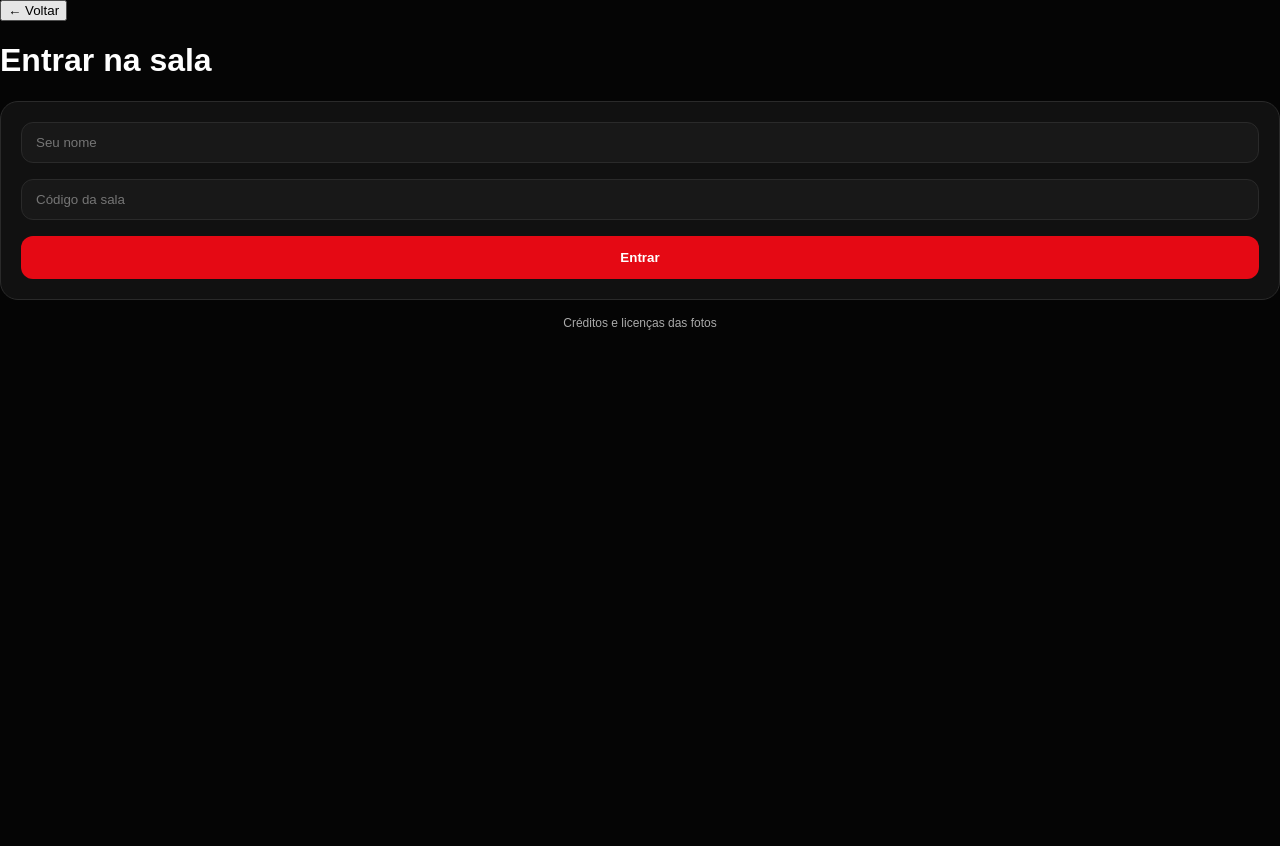
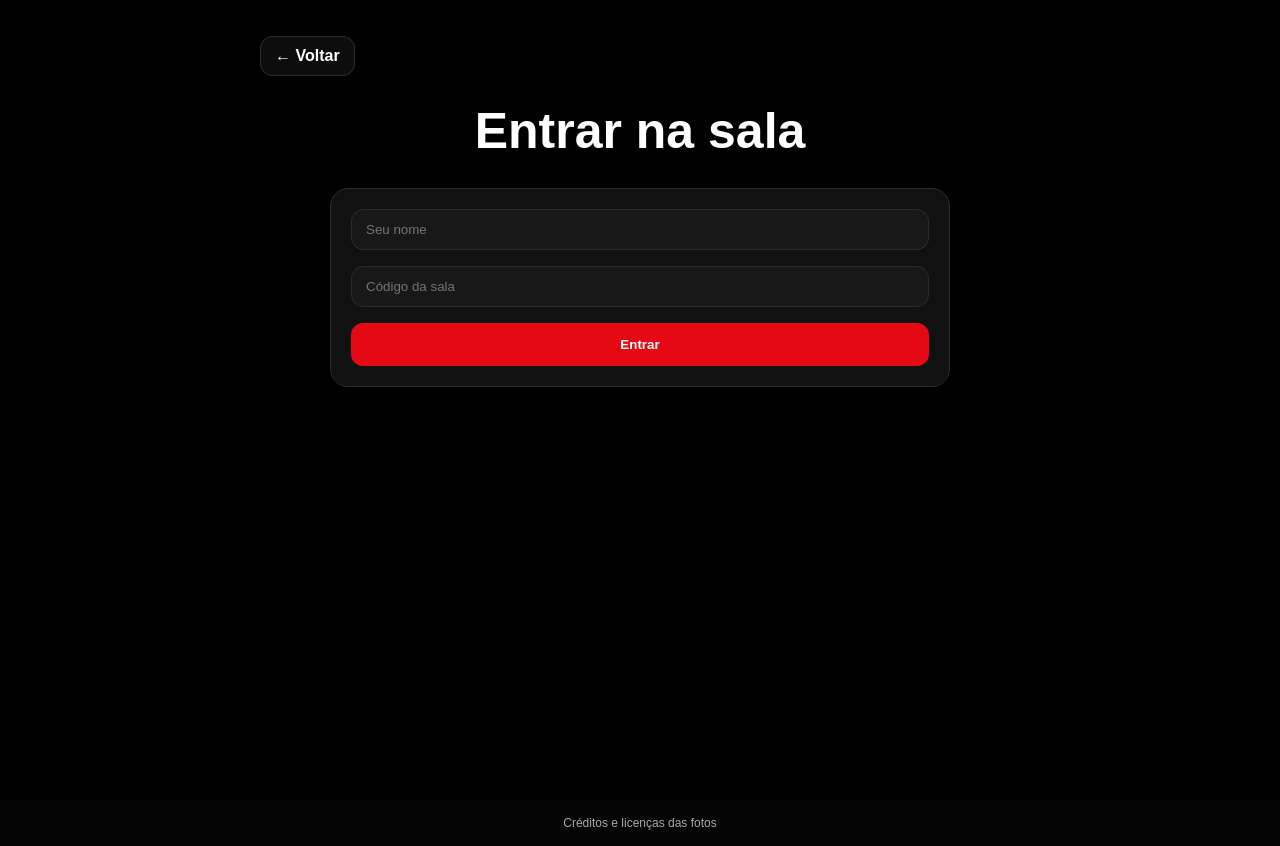
Before and after one commit to Yaguiguis/football-auction, a Next.js app: page /entrar in a window 1280 px wide. Before the commit the page ends 800 px from the top, so only its background shows below. Built offline with nearby package versions, Linux system fonts and the light colour scheme.

Commit message:
style: center room forms and add shared back-button styles

```diff
--- a/app/globals.css
+++ b/app/globals.css
@@ -285,3 +285,75 @@ a{color:inherit;text-decoration:none}
     font-size:50px;
   }
 }
+
+
+.form-page{
+  min-height:100vh;
+  background:#000;
+  display:flex;
+  align-items:flex-start;
+  justify-content:center;
+  padding:36px 20px 48px;
+}
+
+.form-shell{
+  width:min(100%,760px);
+  display:flex;
+  flex-direction:column;
+  align-items:center;
+}
+
+.back-button{
+  align-self:flex-start;
+  appearance:none;
+  border:1px solid #2e2e2e;
+  background:#0d0d0d;
+  color:#fff;
+  border-radius:12px;
+  padding:10px 14px;
+  font:inherit;
+  font-weight:800;
+  cursor:pointer;
+  margin-bottom:26px;
+  transition:transform .15s ease,border-color .15s ease,background .15s ease;
+}
+
+.back-button:hover{
+  transform:translateX(-2px);
+  border-color:#e50914;
+  background:#151515;
+}
+
+.form-title{
+  margin:0 0 28px;
+  text-align:center;
+  font-size:clamp(34px,5vw,50px);
+}
+
+.form-card{
+  width:100%;
+  max-width:620px;
+}
+
+.form-card label{
+  display:grid;
+  gap:8px;
+}
+
+@media(max-width:640px){
+  .form-page{
+    padding:20px 14px 30px;
+  }
+
+  .back-button{
+    margin-bottom:20px;
+  }
+
+  .form-title{
+    margin-bottom:22px;
+  }
+
+  .form-card{
+    padding:18px;
+  }
+}
```
